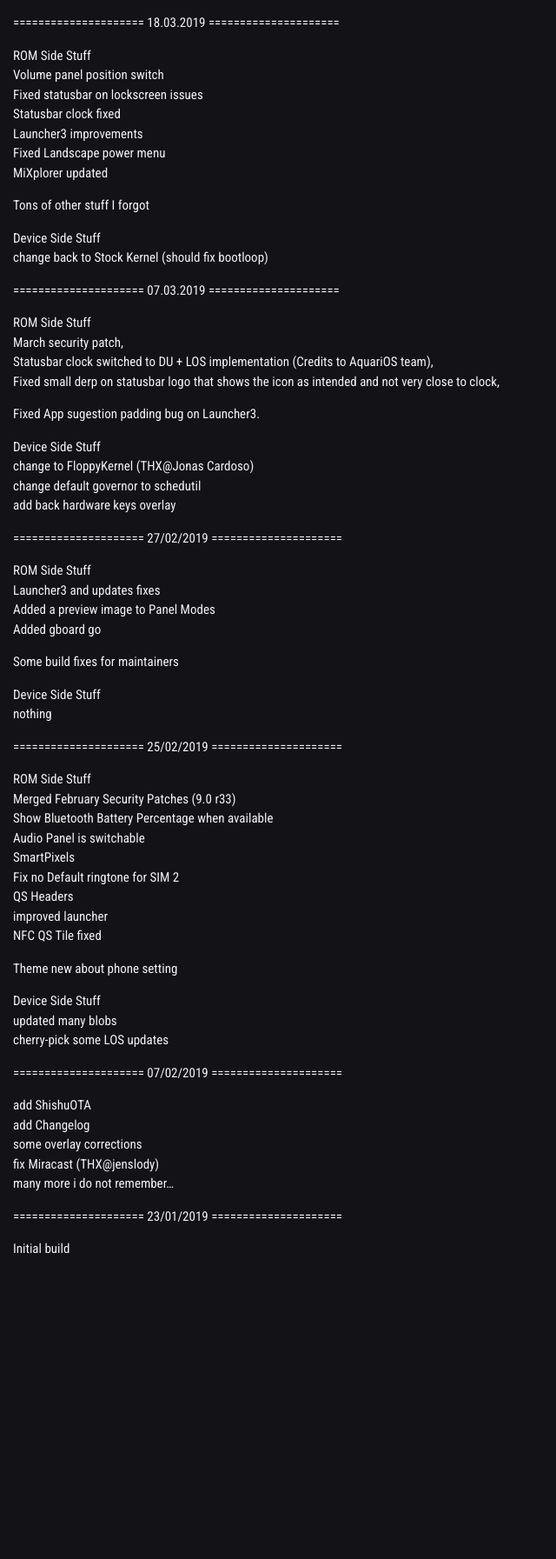
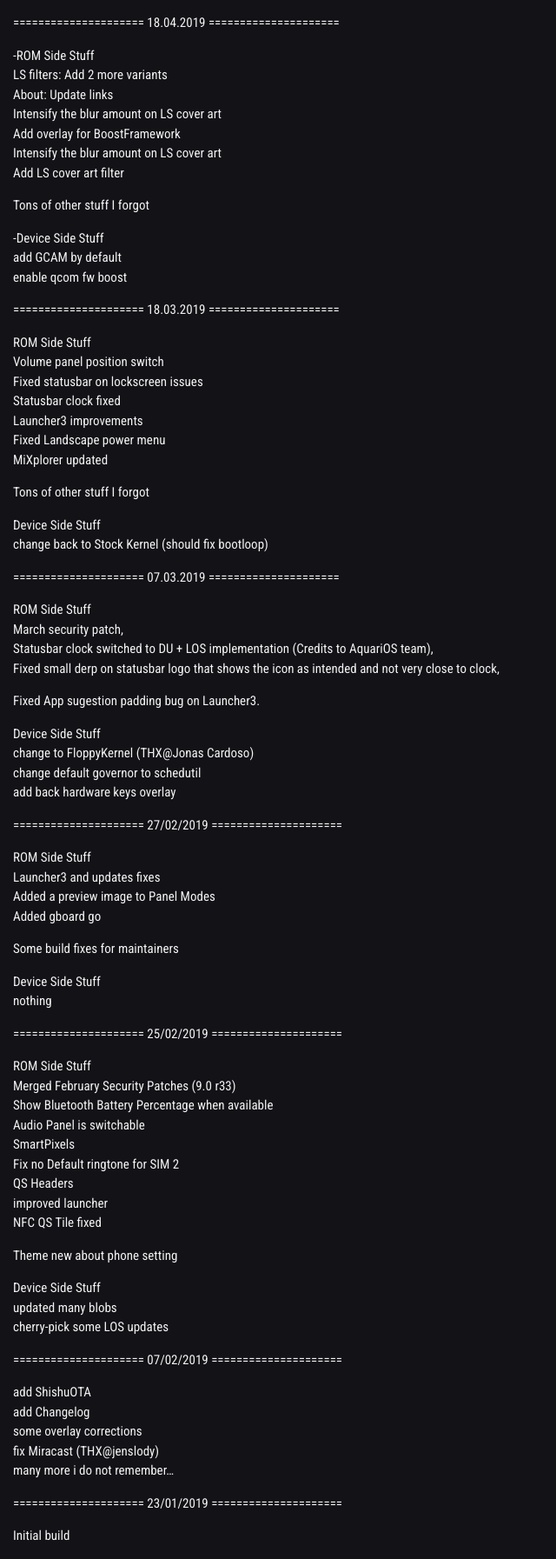
Before and after one commit to tyazx/BootleggersROM-Devices.github.io, a Jekyll site: the page built from _changelog/scorpio.md, in a window 1280 px wide. Shown: the whole page at 87% size, without its empty margins (0-640 px from the left). Built offline with Jekyll 4.4.1, drawn with Linux system fonts in a browser that asks for light colours; nearby versions of some CDN libraries; before the commit the page ends 1463 px from its top, so only the background shows below that.

Commit message:
scorpio: update changelog 18/04/2019

```diff
--- a/_changelog/scorpio.md
+++ b/_changelog/scorpio.md
@@ -2,6 +2,22 @@
 title:scorpio
 layout:changelayout
 ---
+=====================
+    18.04.2019
+=====================
+* -ROM Side Stuff
+* LS filters: Add 2 more variants
+* About: Update links
+* Intensify the blur amount on LS cover art
+* Add overlay for BoostFramework
+* Intensify the blur amount on LS cover art
+* Add LS cover art filter
+* Tons of other stuff I forgot
+
+* -Device Side Stuff
+* add GCAM by default
+* enable qcom fw boost
+
 =====================
     18.03.2019
 =====================
```
